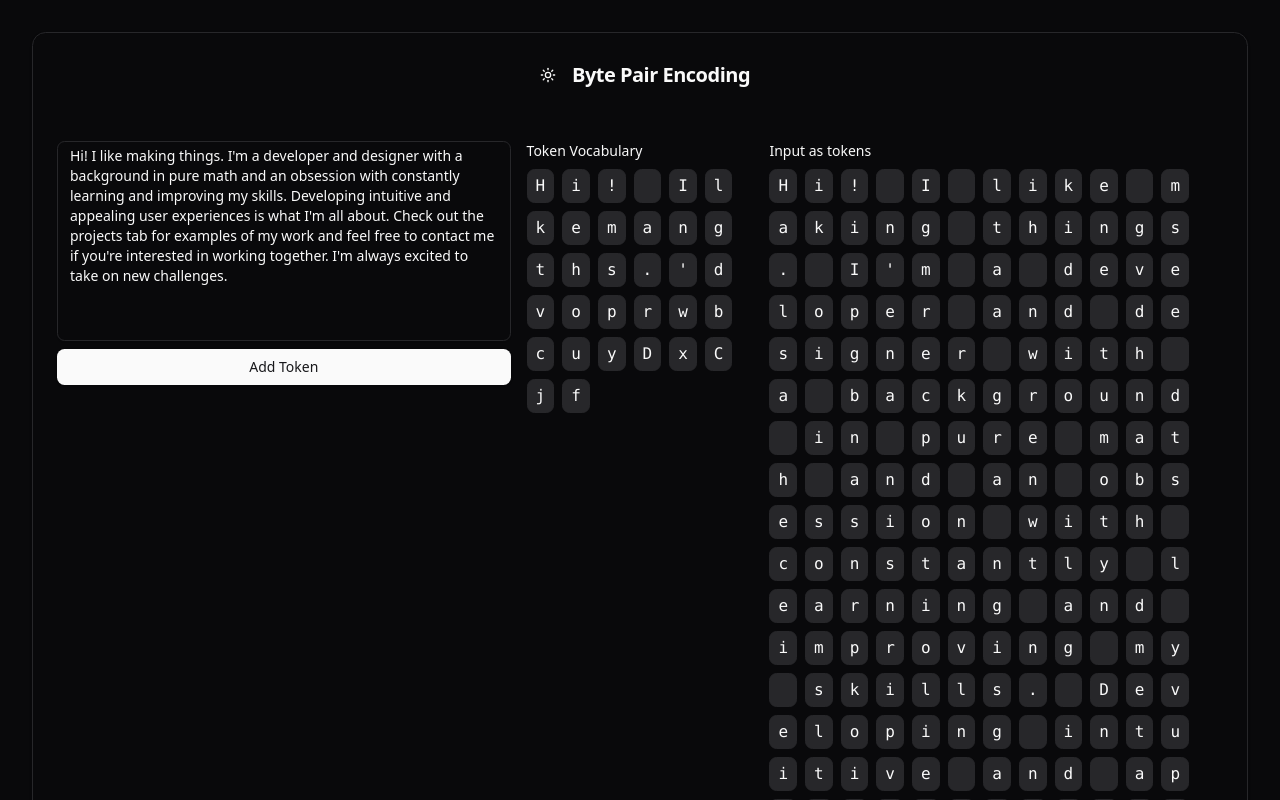
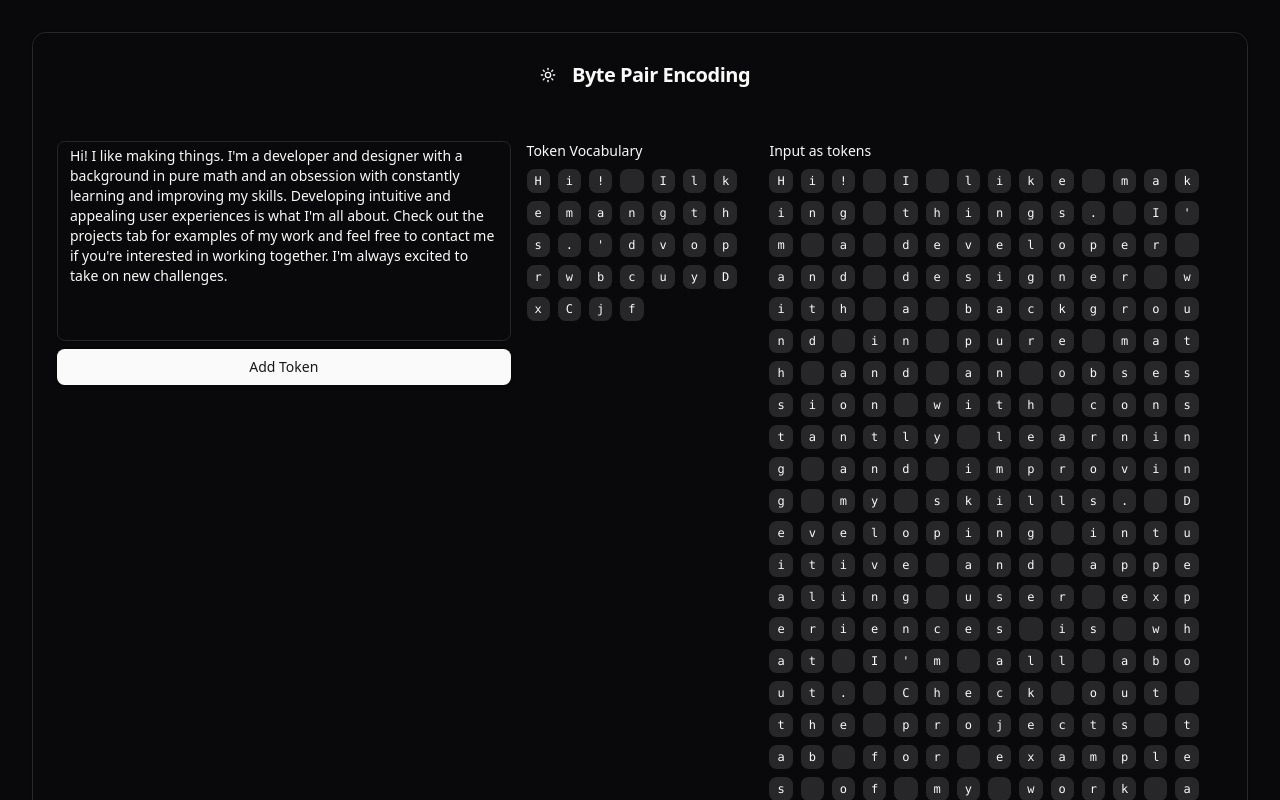
Before and after one commit to colecharb/byte-pair, a React (Vite) app: page / in a window 1280 px wide. Shown: the top 800 px of the page. Built offline with nearby package versions, Linux system fonts and the light colour scheme.

Commit message:
fix(token): removes border

```diff
--- a/src/components/ui/token.tsx
+++ b/src/components/ui/token.tsx
@@ -1,6 +1,6 @@
 function Token({ token }: { token: string }) {
   return (
-    <div className='border bg-muted rounded-md px-2 py-1'>
+    <div className='text-xs bg-muted rounded-md px-2 py-1'>
       <pre>{token}</pre>
     </div>
   );
```
